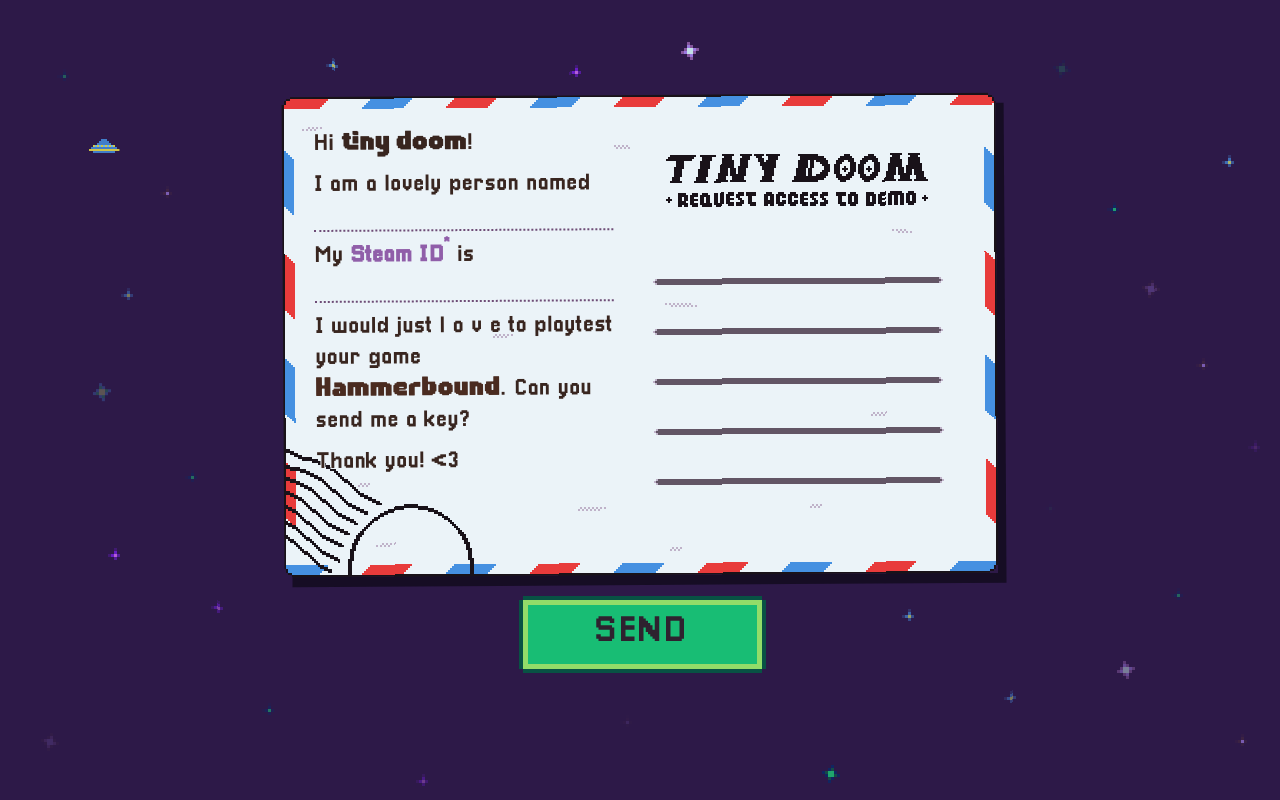
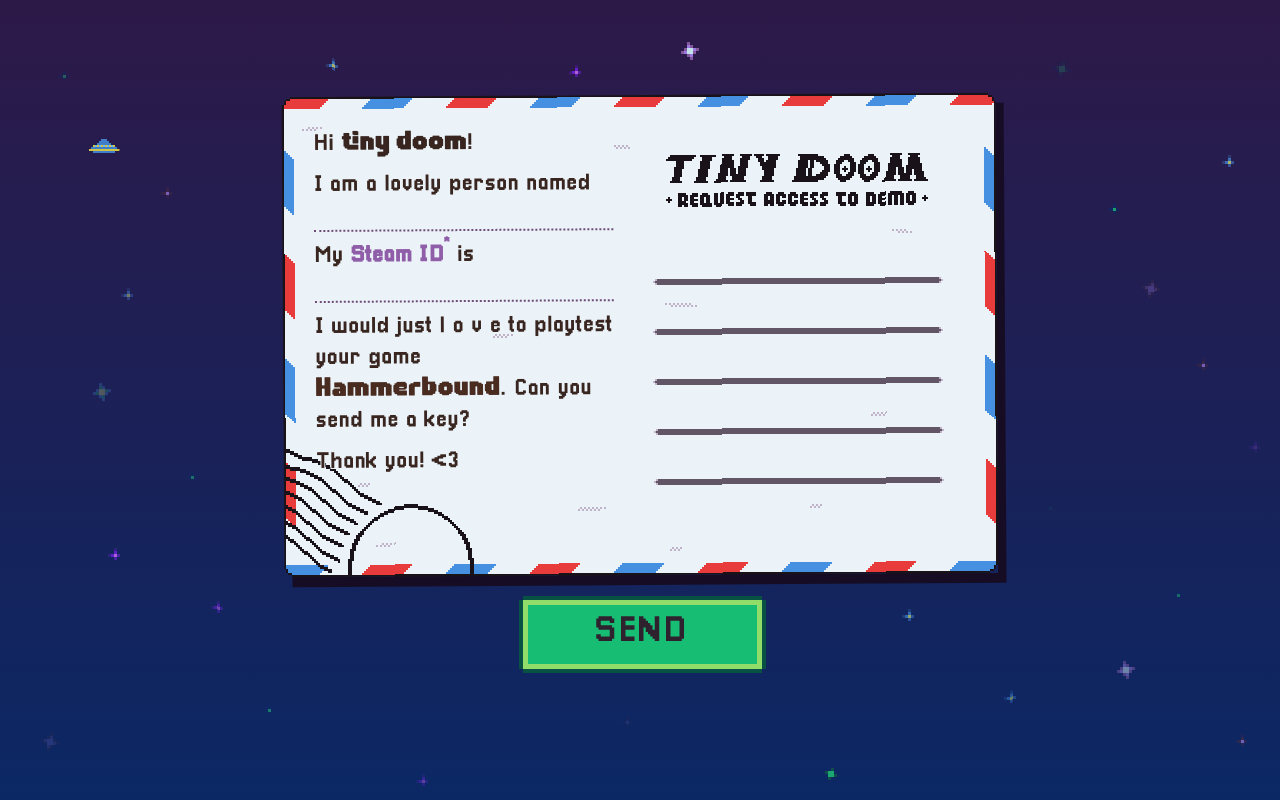
Before and after one commit to tiny-doom/tinydoom.com, a Next.js app: page / in a window 1280 px wide. Built offline with nearby package versions, Linux system fonts and the light colour scheme.

Commit message:
Add vertical page gradient

```diff
--- a/src/app/page.tsx
+++ b/src/app/page.tsx
@@ -42,7 +42,7 @@
 	}
 
 	return (
-		<main className="relative flex h-dvh items-center justify-center overflow-hidden bg-[#2d1948] p-4 text-[#38251f]">
+		<main className="relative flex h-dvh items-center justify-center overflow-hidden bg-[linear-gradient(180deg,#2d1948_0%,#0b2865_100%)] p-4 text-[#38251f]">
 			<StarField />
 			<SaucerField />
 
```
